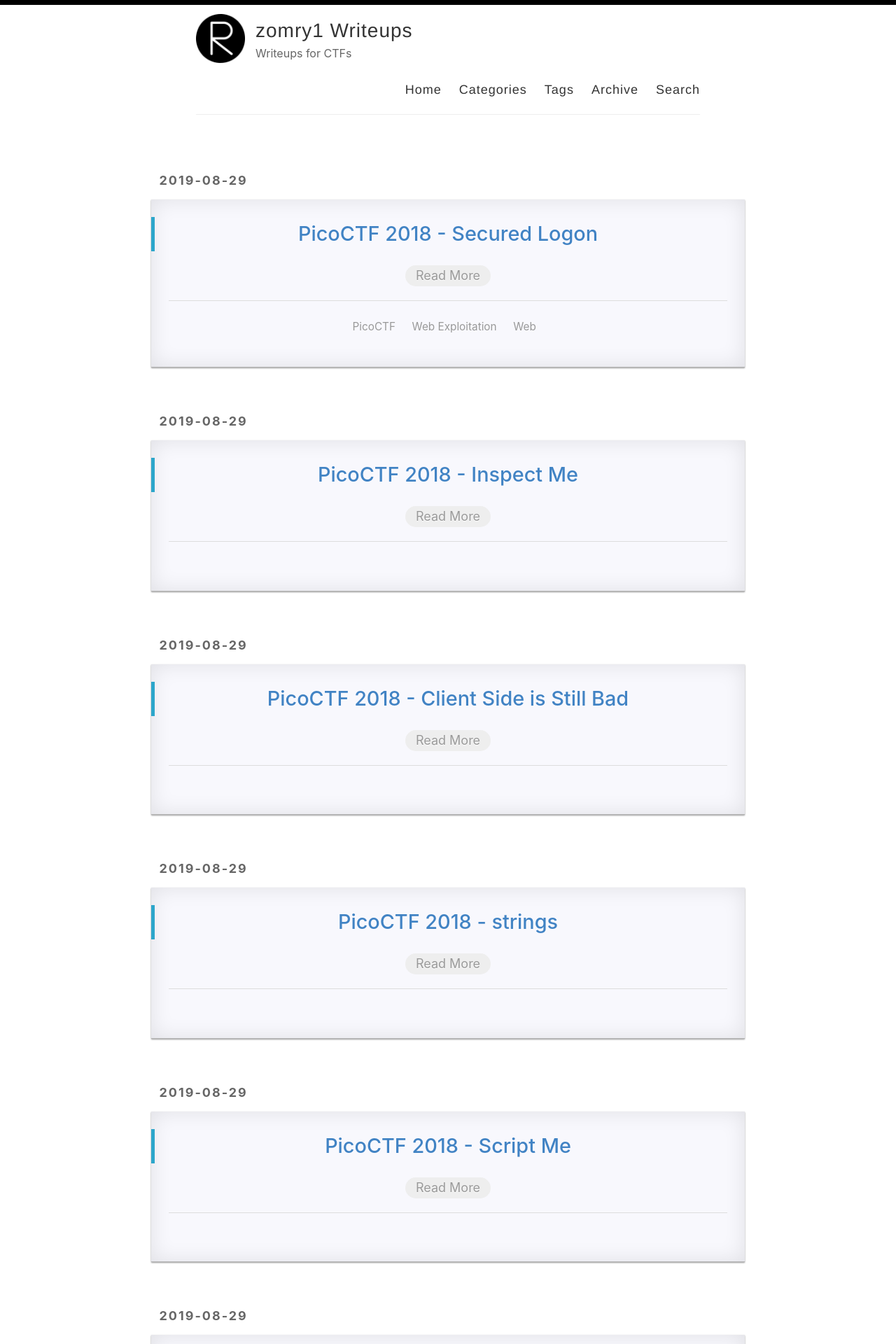
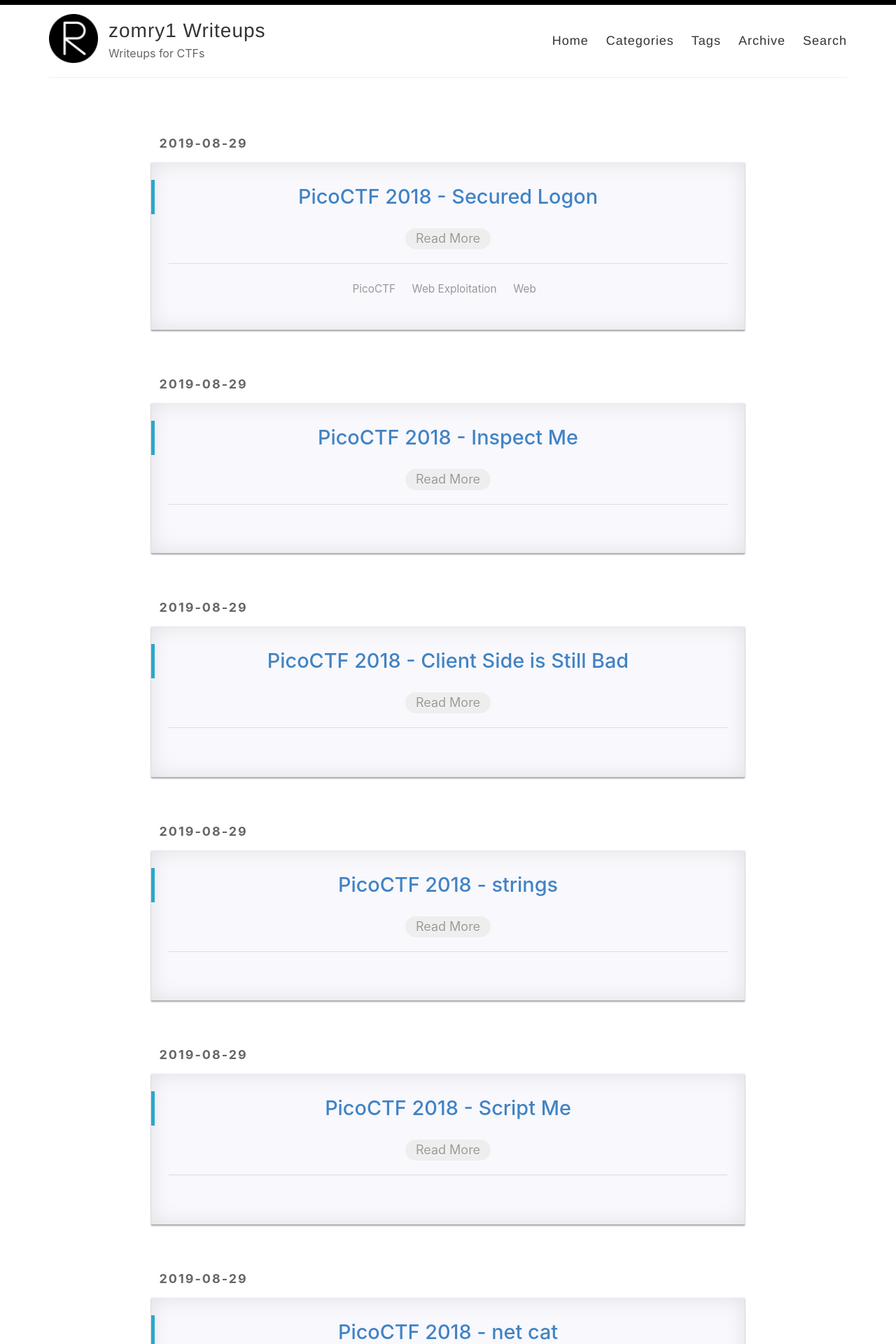
Before and after one commit to zomry1/zomry1.github.io, a Jekyll site: the page built from index.html, in a window 1280 px wide. Shown: the top 1920 px of the page at 70% size. Built offline with Jekyll 4.4.1, drawn with Linux system fonts in a browser that asks for light colours; nearby versions of some CDN libraries; the list of posts is cut into pages by our own code; comment, search, counter and statistics services are not loaded; a style sheet for code colours, icons or effects is not loaded.

Commit message:
Update default.html

```diff
--- a/_layouts/default.html
+++ b/_layouts/default.html
@@ -18,7 +18,7 @@
     <div id="bar"></div>
     <div class="wrapper-container">
       <div class="wrapper-masthead">
-        <div class="container-head">
+        <div class="container">
           <header class="masthead clearfix">
             <a href="{{ site.baseurl }}/" class="site-avatar"><img src="{{ site.baseurl }}{{ site.avatar }}" /></a>
 
```
